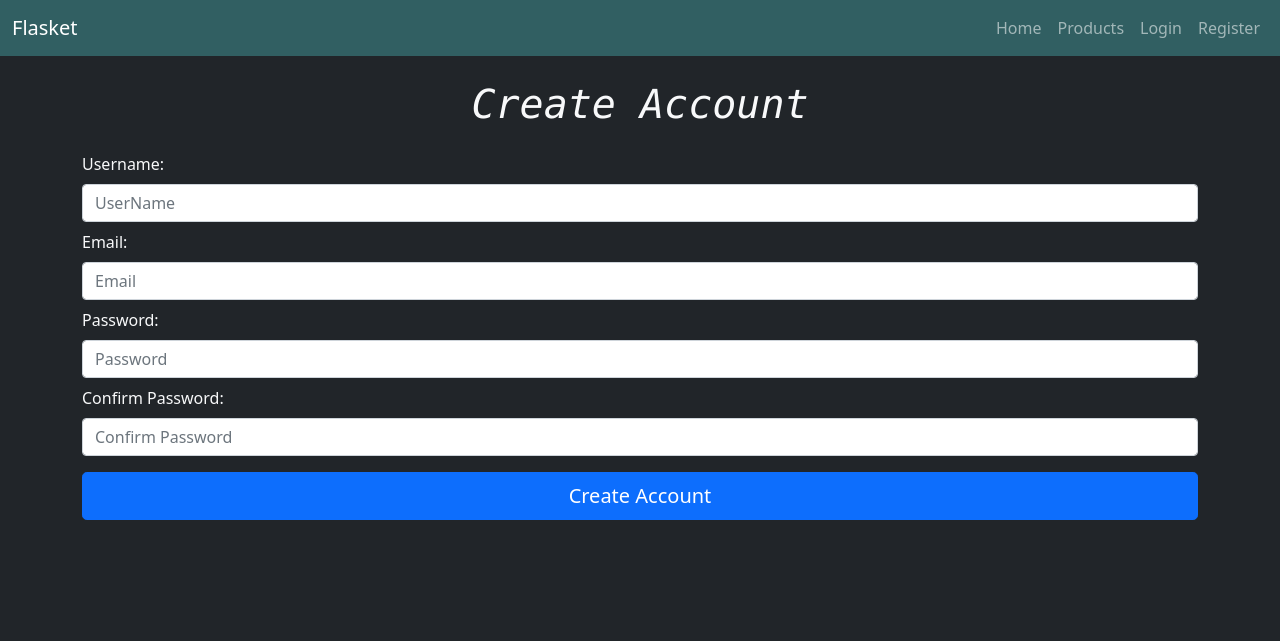
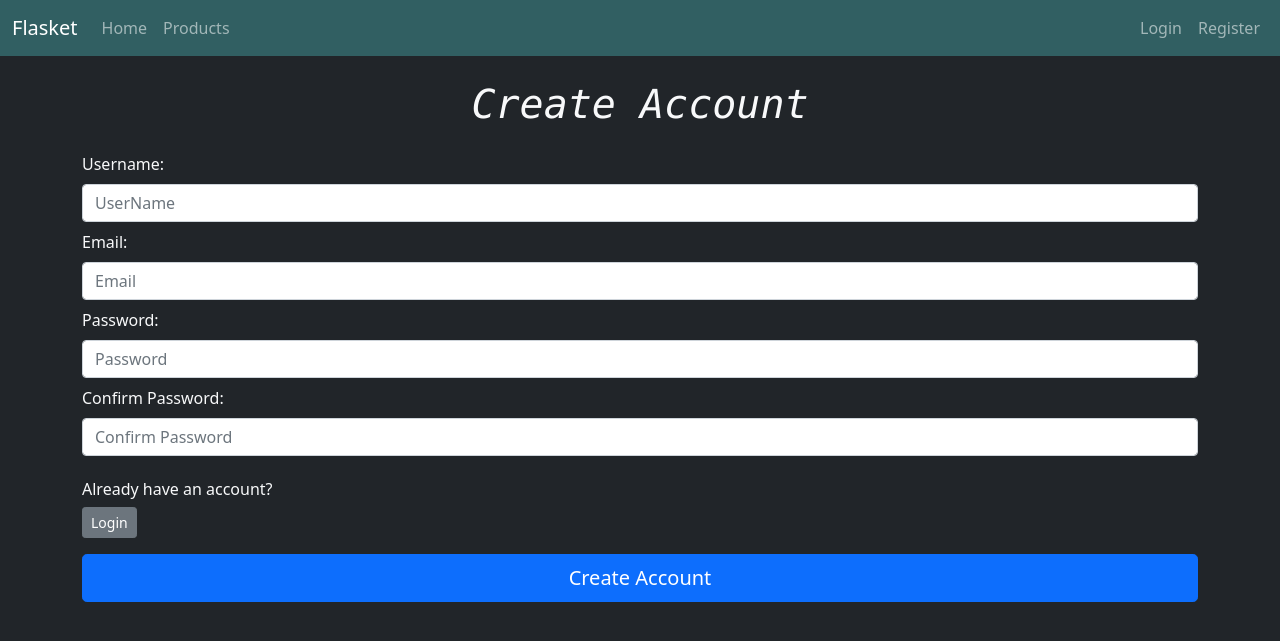
Before and after one commit to AakashChahal/flasket, a Flask app: page /register in a window 1280 px wide. Shown: the top 641 px of the page. Run offline with Flask 2, Linux system fonts and the light colour scheme.

Commit message:
user authentications

```diff
--- a/market/__init__.py
+++ b/market/__init__.py
@@ -1,9 +1,13 @@
 from flask import Flask, render_template
 from flask_sqlalchemy import SQLAlchemy
+from flask_bcrypt import Bcrypt
+from flask_login import LoginManager
 
 app = Flask(__name__)
 app.config['SQLALCHEMY_DATABASE_URI'] = 'sqlite:///market.db'
 app.config['SECRET_KEY'] = '90a6701989806142fd1b7a29'
 db = SQLAlchemy(app)
+bcrypt = Bcrypt(app)
+login_manager = LoginManager(app)
 
 from market import routes
--- a/market/forms.py
+++ b/market/forms.py
@@ -19,3 +19,9 @@ class RegisterForm(FlaskForm):
     password1 = PasswordField(label='Password: ', validators=[Length(min=8), DataRequired()])
     password2 = PasswordField(label='Confirm Password: ', validators=[EqualTo('password1'), DataRequired()])
     submit = SubmitField(label='Create Account')
+
+
+class LoginForm(FlaskForm):
+    email = StringField(label='Email:', validators=[DataRequired()])
+    password = PasswordField(label='Password: ', validators=[DataRequired()])
+    submit = SubmitField(label='Log In')
--- a/market/routes.py
+++ b/market/routes.py
@@ -1,7 +1,8 @@
 from market import app, db
 from flask import render_template, redirect, url_for, flash
 from market.models import Item, User
-from market.forms import RegisterForm
+from market.forms import RegisterForm, LoginForm
+from flask_login import login_user
 
 @app.route('/')
 @app.route('/home')
@@ -19,7 +20,7 @@ def register_page():
     if form.validate_on_submit():
         new_user = User(username=form.username.data,
                             email=form.email.data,
-                            password=form.password1.data)
+                            password_hash=form.password1.data)
         db.session.add(new_user)
         db.session.commit()
         return redirect(url_for('products_page'))
@@ -29,3 +30,16 @@ def register_page():
             flash(msg, category="danger")
 
     return render_template('register.html', form=form)
+
+@app.route('/login', methods=['GET', 'POST'])
+def login_page():
+    form = LoginForm()
+    if form.validate_on_submit():
+        curr_user = User.query.filter_by(email=form.email.data).first()
+        if curr_user and curr_user.check_password(password=form.password.data):
+            login_user(curr_user)
+            flash(f'You are logged in as: {curr_user.username}', category="success")
+            return redirect(url_for('home_page'))
+        flash("Invalid credentials!", category="danger")
+
+    return render_template('login.html', form=form)
--- a/market/templates/base.html
+++ b/market/templates/base.html
@@ -32,7 +32,7 @@
                     <span class="navbar-toggler-icon"></span>
                 </button>
                 <div class="collapse navbar-collapse" id="navbarNav">
-                    <ul class="navbar-nav ms-auto">
+                    <ul class="navbar-nav">
                         <li class="nav-item">
                             <a
                                 class="nav-link"
@@ -50,9 +50,26 @@
                             </a>
                         </li>
                     </ul>
-                    <ul class="navbar-nav">
+                    {% if current_user.is_authenticated %}
+                    <ul class="navbar-nav ms-auto">
                         <li class="nav-item">
-                            <a class="nav-link" href="#">Login</a>
+                            <a class="nav-link" href="" style="color: red">
+                                <i class="fas fa-coins"></i>
+                                {{ current_user.budget }}
+                            </a>
+                        </li>
+                        <li class="nav-item">
+                            <a class="nav-link" href="">Logout</a>
+                        </li>
+                    </ul>
+                    {% else %}
+                    <ul class="navbar-nav ms-auto">
+                        <li class="nav-item">
+                            <a
+                                class="nav-link"
+                                href="{{ url_for('login_page') }}"
+                                >Login</a
+                            >
                         </li>
                         <li class="nav-item">
                             <a
@@ -62,6 +79,7 @@
                             >
                         </li>
                     </ul>
+                    {% endif %}
                 </div>
             </div>
         </nav>
--- a/market/templates/register.html
+++ b/market/templates/register.html
@@ -20,6 +20,14 @@
         {{ form.password2.label() }} {{ form.password2(class='form-control',
         placeholder='Confirm Password') }}
         <!--  -->
+        <div class="checkbox mt-3">
+            <h6>Already have an account?</h6>
+            <a
+                class="btn btn-sm btn-secondary"
+                href="{{ url_for('login_page') }}"
+                >Login</a
+            >
+        </div>
         {{ form.submit(class='btn btn-lg btn-primary mt-2') }}
     </form>
 </div>
```
Also changed, not shown: market/models.py (+17 -2 lines), market/market.db.
